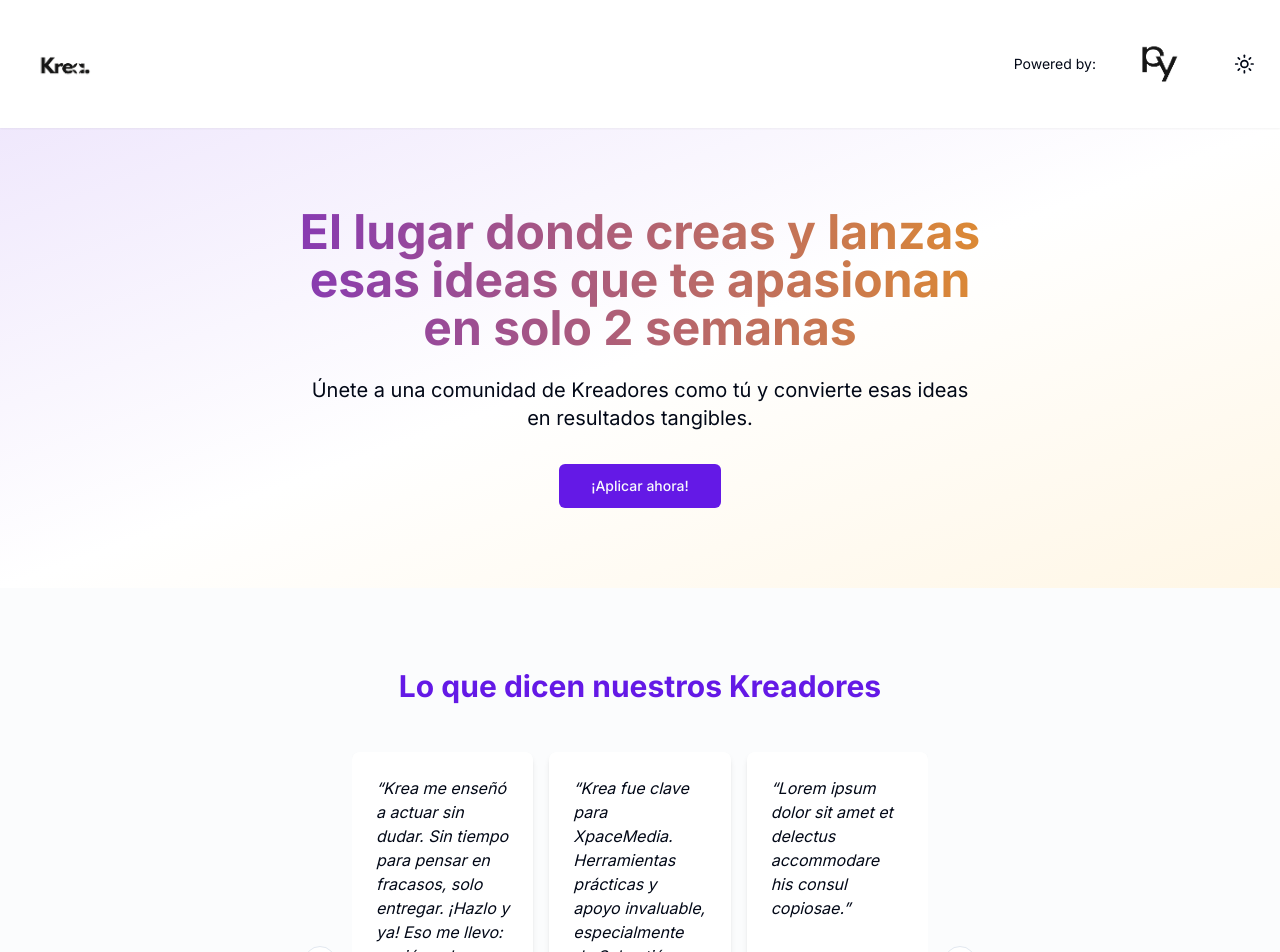
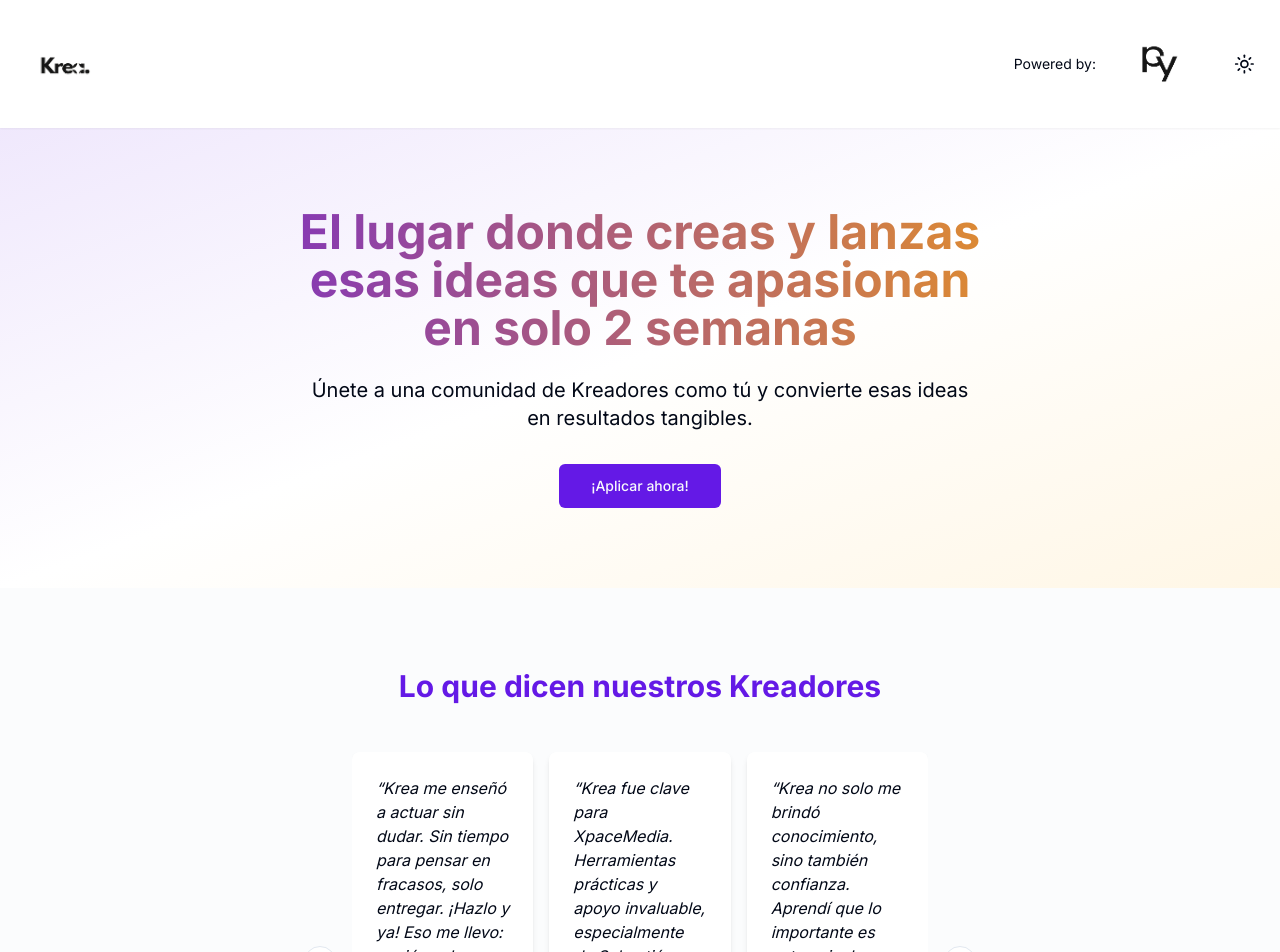
Before and after one commit to sebaspinilla13/krea, a Next.js app: page / in a window 1280 px wide. Shown: the top 952 px of the page. Built offline with nearby package versions, Linux system fonts and the light colour scheme.

Commit message:
Update page.tsx

```diff
--- a/app/page.tsx
+++ b/app/page.tsx
@@ -104,17 +104,17 @@ function Testimonials() {
     },
     {
       name: "Juan Manuel Galeano",
-      text: "Lorem ipsum dolor sit amet et delectus accommodare his consul copiosae.",
+      text: "Krea no solo me brindó conocimiento, sino también confianza. Aprendí que lo importante es actuar, incluso en situaciones difíciles.",
       cohort: "Cohorte Krea S1",
     },
     {
       name: "Yerferson Peña",
-      text: "Lorem ipsum dolor sit amet et delectus accommodare his consul copiosae.",
+      text: " El programa me desafió a salir de mi zona de confort y a actuar sin miedo al fracaso.",
       cohort: "Cohorte Krea S1",
     },
     {
       name: "Thaymara Bolivar",
-      text: "Lorem ipsum dolor sit amet et delectus accommodare his consul copiosae.",
+      text: "Lo que más me llevo de Krea es la mentalidad de 'hazlo y ya'. No hubo tiempo para dudas, solo para actuar y entregar. Aprendí a resolver sobre la marcha y a confiar en mi capacidad.",
       cohort: "Cohorte Krea S1",
     },
   ]
```
